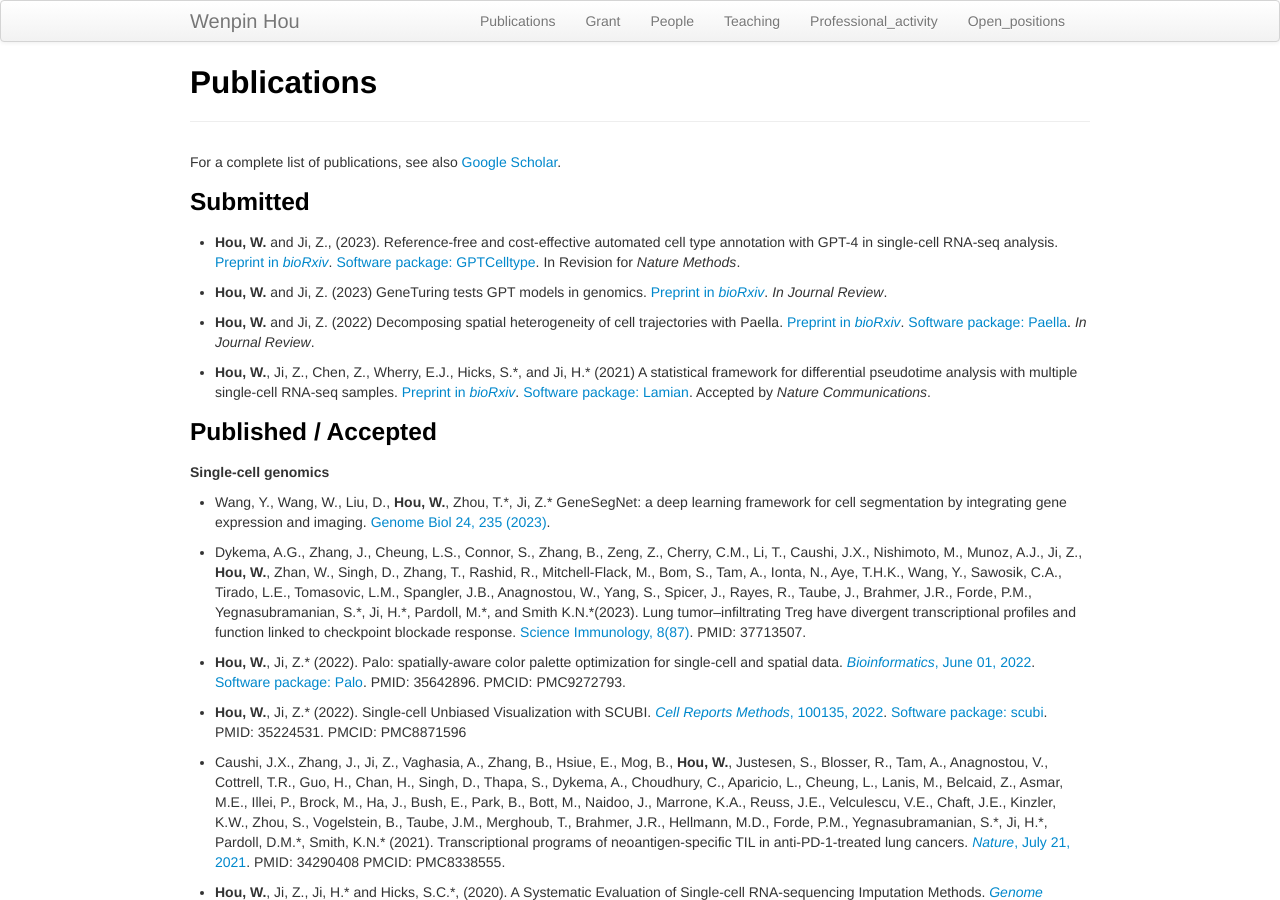
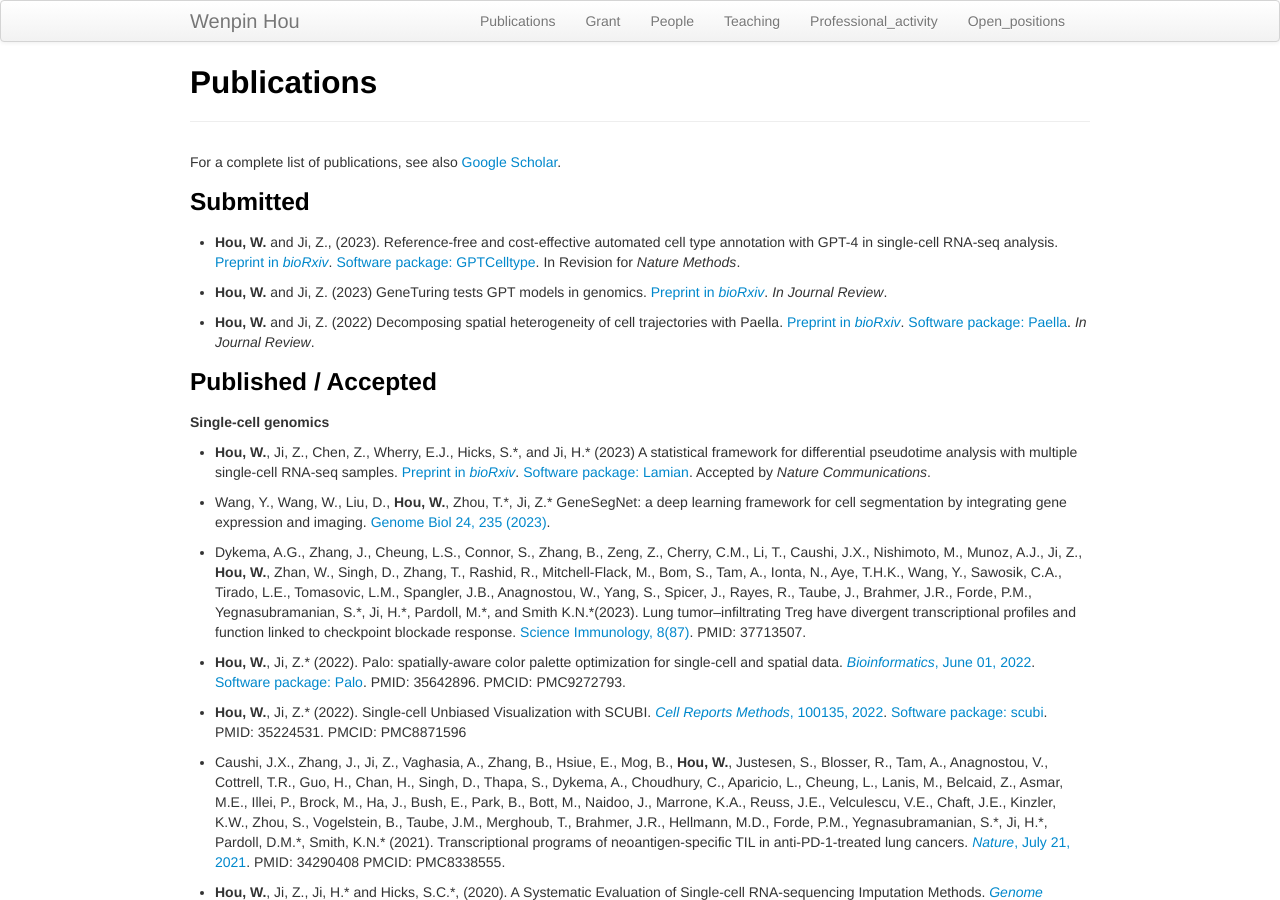
Before and after one commit to Winnie09/Wenpin_Hou, a Jekyll site: the page built from pages/publications.md, in a window 1280 px wide and 900 px high. Built offline with Jekyll 4.4.1, drawn with Linux system fonts in a browser that asks for light colours.

Commit message:
publications.md

```diff
--- a/pages/publications.md
+++ b/pages/publications.md
@@ -16,11 +16,12 @@
 
 - **Hou, W.** and Ji, Z. (2022) Decomposing spatial heterogeneity of cell trajectories with Paella. [Preprint in *bioRxiv*](https://www.biorxiv.org/content/10.1101/2022.09.05.506682v1). [Software package: Paella](https://github.com/Winnie09/Paella). *In Journal Review*.
 
-- **Hou, W.**, Ji, Z., Chen, Z., Wherry, E.J., Hicks, S.\*, and Ji, H.\* (2021) A statistical framework for differential pseudotime analysis with multiple single-cell RNA-seq samples. [Preprint in *bioRxiv*](https://www.biorxiv.org/content/10.1101/2021.07.10.451910v1.full.pdf+html). [Software package: Lamian](https://github.com/Winnie09/Lamian). Accepted by *Nature Communications*.
-
 
 ### Published / Accepted
 ##### Single-cell genomics
+
+- **Hou, W.**, Ji, Z., Chen, Z., Wherry, E.J., Hicks, S.\*, and Ji, H.\* (2023) A statistical framework for differential pseudotime analysis with multiple single-cell RNA-seq samples. [Preprint in *bioRxiv*](https://www.biorxiv.org/content/10.1101/2021.07.10.451910v1.full.pdf+html). [Software package: Lamian](https://github.com/Winnie09/Lamian). Accepted by *Nature Communications*.
+
 
 - Wang, Y., Wang, W., Liu, D., **Hou, W.**, Zhou, T.\*, Ji, Z.\* GeneSegNet: a deep learning framework for cell segmentation by integrating gene expression and imaging. [Genome Biol 24, 235 (2023)](https://doi.org/10.1186/s13059-023-03054-0).
 
```
